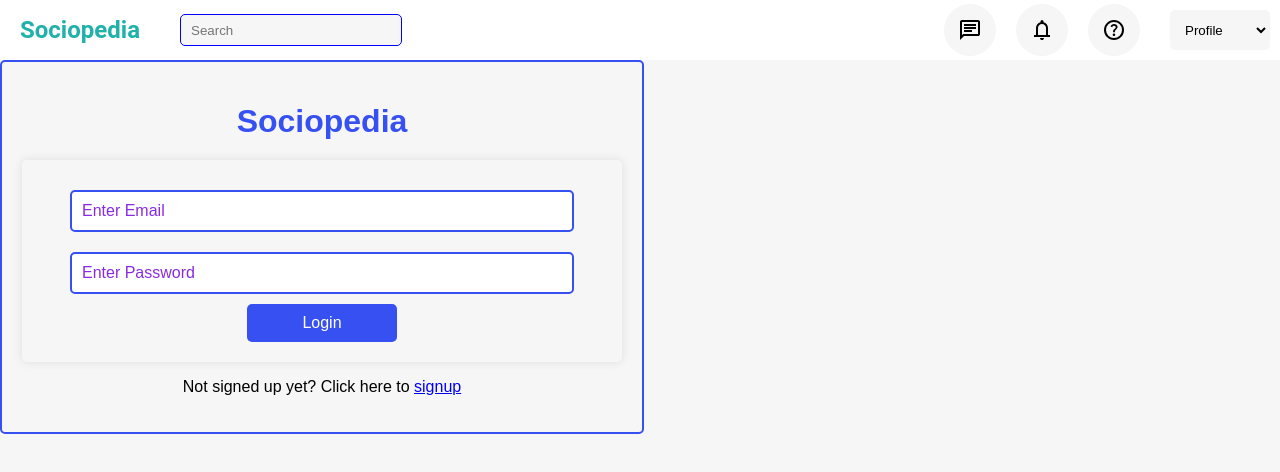
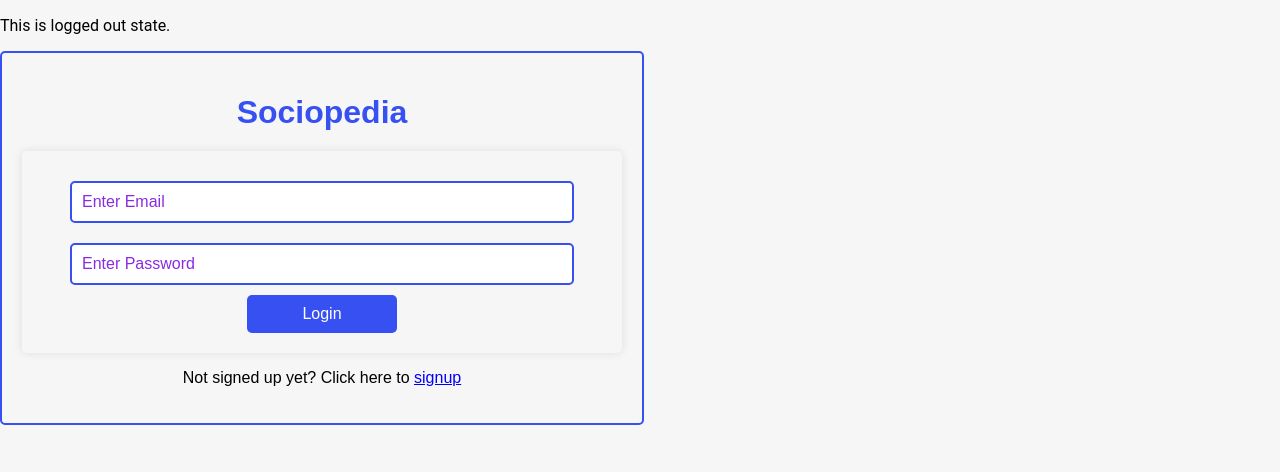
Before and after one commit to myselfbiwash/SocioPedia-SocialMedia-App, a React (Vite) app in the folder SocioPediaApp/: page /login in a window 1280 px wide. Shown: the top 472 px of the page. Built offline with nearby package versions, Linux system fonts and the light colour scheme.

Commit message:
Add authentication check in Navbar component to make navbar disappear if logged out

```diff
--- a/SocioPediaApp/src/components/Navbar.jsx
+++ b/SocioPediaApp/src/components/Navbar.jsx
@@ -6,7 +6,7 @@ import { Link, useNavigate } from 'react-router-dom'
 
 
 const Navbar = () => {
-
+    const auth = localStorage.getItem('user');
     const navigate = useNavigate();
 
     const logout = () => {
@@ -22,7 +22,9 @@ const Navbar = () => {
 
 
   return (
-    <nav className='navbar'>
+    <nav>
+        {auth ?
+    (<div className='navbar'>
         <div className='nav-first'>
             <h1 style={{color:'lightseagreen'}}>Sociopedia</h1>
             <input type="text" placeholder="Search" />
@@ -39,6 +41,7 @@ const Navbar = () => {
         </select>
         </div>
 
+    </div>) :<p>This is logged out state.</p>}
     </nav>
   )
 }
```
